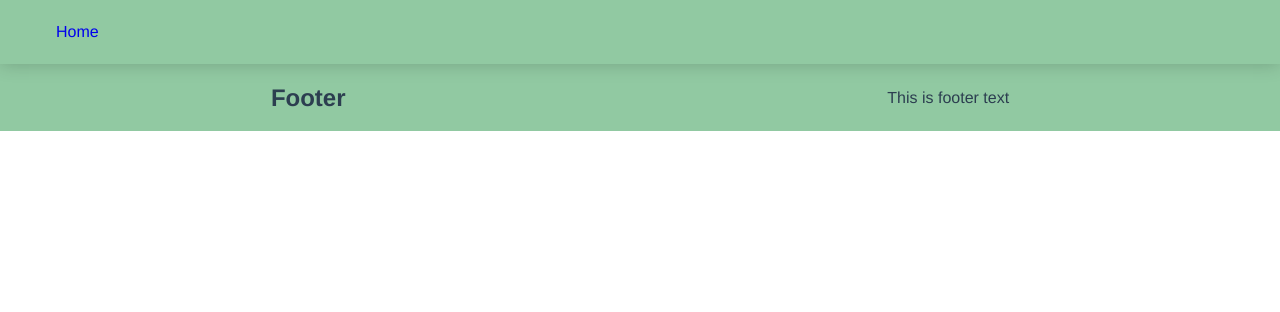
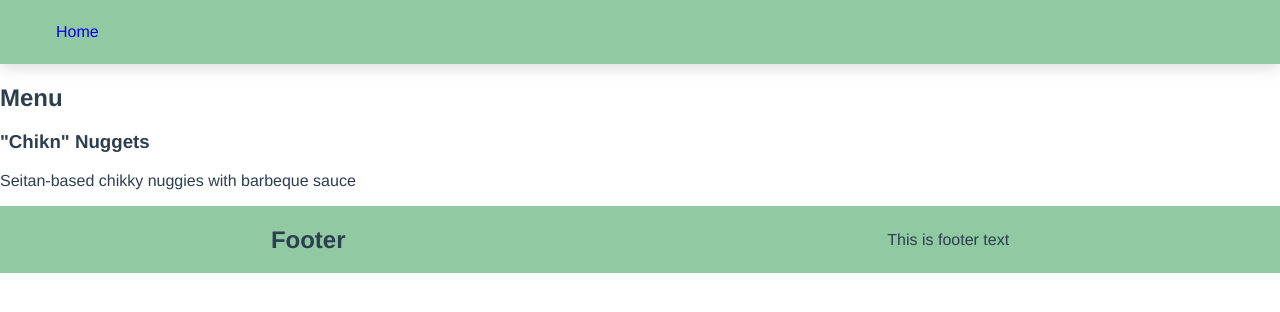
Before and after one commit to tgeitz/tg-bootcamp-restaurant, a Vue app: page /locations/Dan/DanMenu in a window 1280 px wide. Shown: the top 312 px of the page. Built offline with nearby package versions, Linux system fonts and the light colour scheme.

Commit message:
First attempt
Added Dan's Location menu, but unable to actually add any menu items.
Added functionality and picture to "Dan's location" button
Probably did some other stuff too but nothing seems broken.

```diff
--- a/src/router/index.js
+++ b/src/router/index.js
@@ -1,6 +1,7 @@
 import { createRouter, createWebHistory } from 'vue-router'
 import Home from '../views/Home.vue';
 import TomMenu from '../views/locations/tom/Menu.vue';
+import DanMenu from '../views/locations/dan/DanMenu.vue';
 
 const routes = [
   {
@@ -13,6 +14,11 @@ const routes = [
     name: "Tom's Location Menu",
     component: TomMenu
   },
+  {
+    path: '/locations/Dan/DanMenu',
+    name: "Dan's Location Menu",
+    component: DanMenu
+  }
 ]
 
 const router = createRouter({
--- a/src/views/Home.vue
+++ b/src/views/Home.vue
@@ -27,7 +27,12 @@
                 <home-location-button class="location" :location-name="`Brandon's Location`" />
             </div>
             <div class="location-row">
-                <home-location-button class="location" :location-name="`Dan's Location`" />
+                <router-link to= "/locations/Dan/DanMenu">
+                    <home-location-button class="location"
+                        :location-name="`Dan's Location`"
+                        background-image-url="https://animalfair.com/wp-content/uploads/2014/03/500full1.jpg"
+                         />
+                </router-link>
                 <home-location-button class="location" :location-name="`John's Location`" />
             </div>
         </div>
--- /dev/null
+++ b/src/views/locations/Dan/DanMenu.vue
@@ -0,0 +1,5 @@
+<template>
+    <h2>Menu</h2>
+    <h3>"Chikn" Nuggets</h3>
+    <p>Seitan-based chikky nuggies with barbeque sauce</p>
+</template>
```
